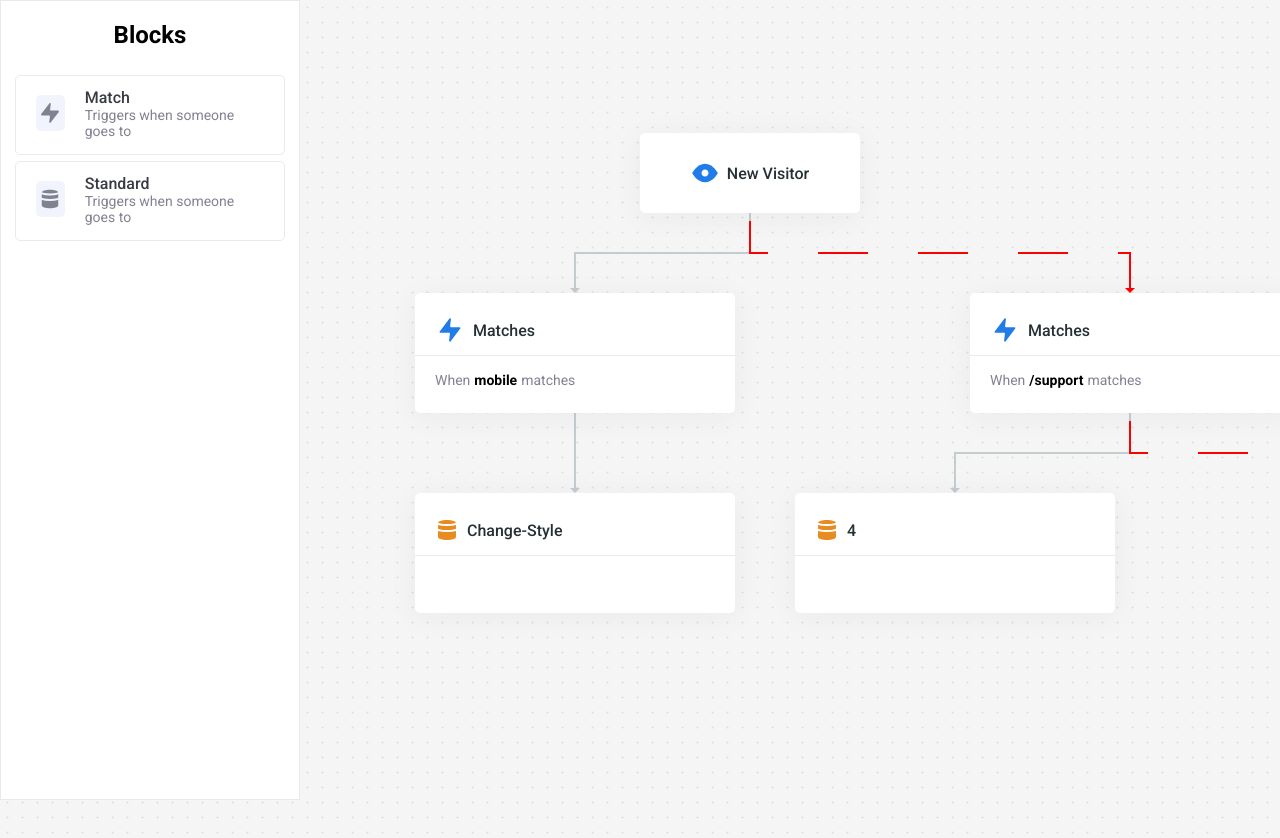
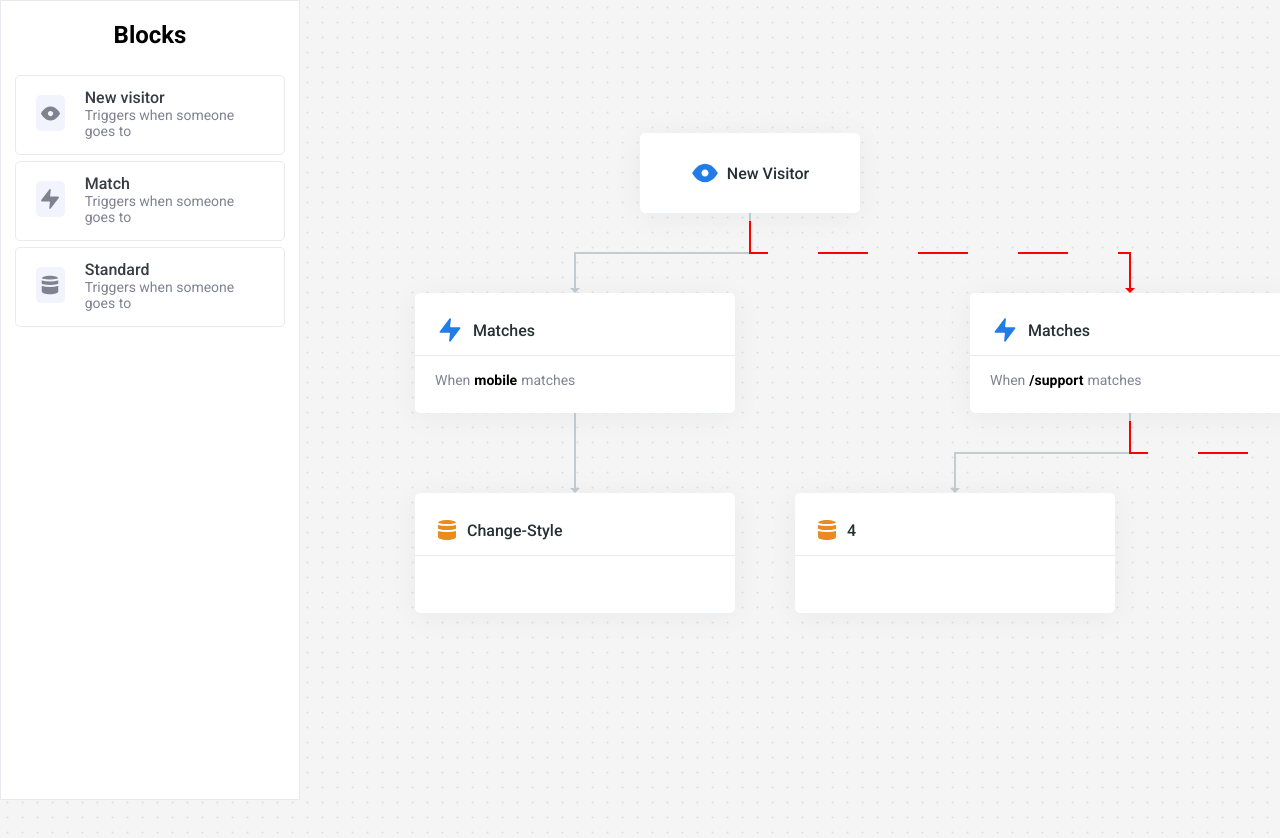
Before and after one commit to richie-south/more-flow, a React (Create React App) app in the folder more-flow-app/: page / in a window 1280 px wide. Shown: the top 838 px of the page. Built offline with nearby package versions, Linux system fonts and the light colour scheme.

Commit message:
feat: add block list

```diff
--- /dev/null
+++ b/more-flow-app/src/available-blocks.ts
@@ -0,0 +1,42 @@
+
+export type AvailableBlock = {
+  name: string
+  type: string
+  typeMeta: {
+    [key: string]: any
+  }
+  height: number
+  width: number
+}
+
+export type AvailableBlocks = {
+  [key: string]: AvailableBlock
+}
+
+export const availableBlocks: AvailableBlocks = {
+  'new-visitor-block': {
+    name: 'New visitor',
+    type: 'new-visitor-block',
+    typeMeta: {},
+    height: 80,
+    width: 220,
+  },
+
+  'match-block': {
+    name: 'Match',
+    type: 'match-block',
+    typeMeta: {
+      match: ''
+    },
+    height: 120,
+    width: 320,
+  },
+
+  'standard-block': {
+    name: 'Standard',
+    type: 'standard-block',
+    typeMeta: {},
+    height: 120,
+    width: 320,
+  },
+}
--- a/more-flow-app/src/components/block-list/block-list.tsx
+++ b/more-flow-app/src/components/block-list/block-list.tsx
@@ -4,6 +4,7 @@ import { Text} from '../blocks/standard-block'
 import actionGreyIcon from '../../assets/action-grey.svg'
 import eyeGreyIcon from '../../assets/eye-grey.svg'
 import databaseGreyIcon from '../../assets/database-grey.svg'
+import {availableBlocks} from '../../available-blocks'
 
 const BlockListContainer = styled.div`
   width: 300px;
@@ -118,17 +119,22 @@ const BlockItem: React.FC<BlockItemProps> = ({ children, blockType }) => {
 }
 
 export function BlockList () {
+  const availableBlocksArray = Object.values(availableBlocks)
 
   return (
     <BlockListContainer>
       <h2>Blocks</h2>
-      <BlockItem blockType='match-block'>
-        Match
-      </BlockItem>
 
-      <BlockItem blockType='standard-block'>
-        Standard
-      </BlockItem>
+      {availableBlocksArray.map((availableBlock) => {
+        return (
+          <BlockItem
+            key={availableBlock.type}
+            blockType={availableBlock.type}
+          >
+            {availableBlock.name}
+          </BlockItem>
+        )
+      })}
     </BlockListContainer>
   )
 }
```
